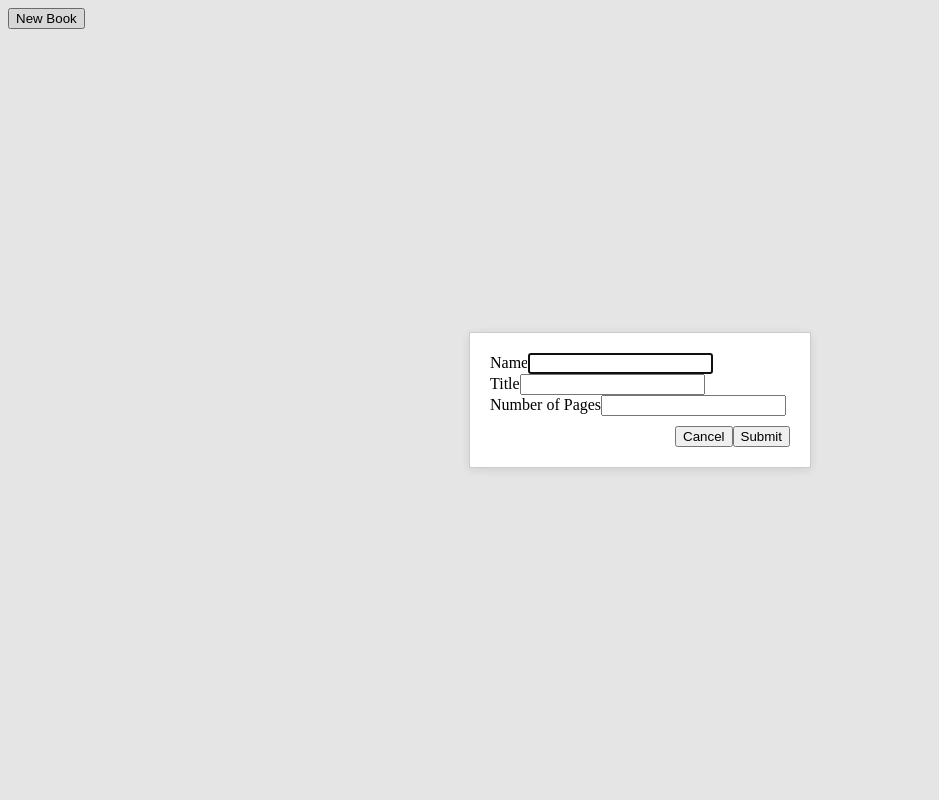
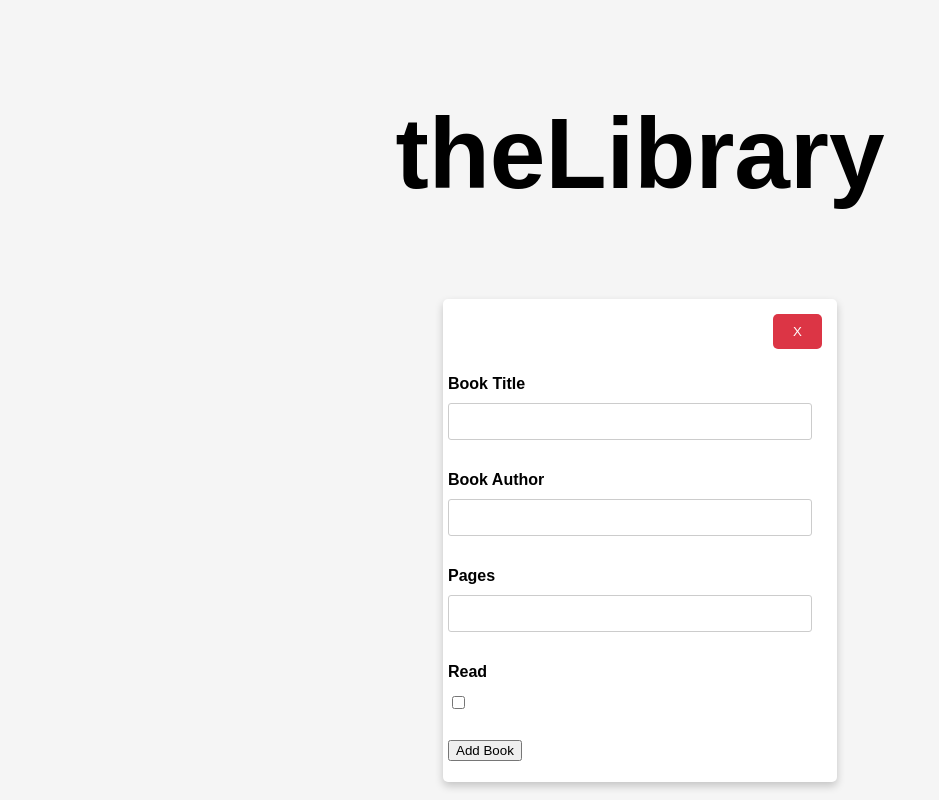
Before and after one commit to manielpb/TOP-Project-Library, a plain HTML site: page index.html in a window 1280 px wide. Both pictures are taken after a click on the button "New Book". Shown: the whole page, without its empty margins (0-939 px from the left). Drawn offline with Linux system fonts and the light colour scheme.

Commit message:
TOP Library project Code Provided covering every single instruction provided by TOP instructors Code Note

```diff
--- a/index.html
+++ b/index.html
@@ -3,12 +3,40 @@
 <head>
     <meta charset="UTF-8">
     <meta name="viewport" content="width=device-width, initial-scale=1.0">
+    <title>theLibrary</title>
     <link rel="stylesheet" href="styles.css"/>
-    <title>TOP Project Library</title>
 </head>
 <body>
+    <h2>theLibrary</h2>
+    <button id="book-button" style="margin-left:50px ;">New Book</button>
+    <div class="formCard">
+        <form id="bookForm" style="display: none;">
+            <div id='close-area'>
+                <button id="close-form" type="button">X</button>
+            </div>
+            <p>
+                <label for="title">Book Title</label>
+                <input type="text" id="title" name="title"/>
+            </p>
+            <p>
+                <label for="author">Book Author</label>
+                <input type="text" id="author" name="author"/>
+            </p>
+            <p>
+                <label for="pages">Pages</label>
+                <input type="number" id="pages" name="pages"/>
+            </p>
+            <p>
+                <label for="read">Read</label>
+                <input type="checkbox" id="read" name="read"/>
+            </p>
+            <p>
+                <input type="submit" value="Add Book"/>
+            </p>
+        </form>
+    </div>
+    <div id="libraryShelf"></div>
 
-<button id="dialogButton">New Book</button>
-<script src="index.js"></script>
+    <script src="index.js"></script>
 </body>
 </html>
--- a/index.js
+++ b/index.js
@@ -1,144 +1,86 @@
-class Book {
-  constructor(title, author, pages, read) {
+const myLibrary=[];
+
+function Book(title,author,pages,read){
     this.title = title;
     this.author = author;
     this.pages = pages;
     this.read = read;
-    this.info = () => {
-      return `${this.title} by ${this.author}, ${this.pages} pages, ${this.read}`;
-    };
-  }
 }
 
-
-
-
-
-
-
-const myLibrary = [];
-
-
-
-function addBookToLibrary(){
-   const newBook = {
-    title: prompt('Enter Book Title'),
-    author:prompt('Enter Book Author'),
-    pages:prompt("Enter Book Pages"),
-    read: prompt('Have You Read? (yes/no'),
+Book.prototype.toggleReadStatus = function(){
+    this.read = !this.read;
 }
 
-  myLibrary.push(newBook);
-  console.log(newBook)
+function addBookToLibrary(book){
+   myLibrary.push(book);
+  renderBook();
+}
 
+let bookButton = document.querySelector('#book-button');
+let bookForm = document.querySelector('#bookForm');
+let closeForm = document.querySelector('#close-form');
 
-  function loopBooks(){
-  myLibrary.forEach((book)=>{
-    const newDiv = document.createElement('div');
-    newDiv.textContent = `${newBook.title}, ${newBook.author}, ${newBook.pages}, ${newBook.read}`;
-    newDiv.className = 'card'
-    document.body.appendChild(newDiv)
+bookButton.addEventListener('click', ()=>{
+    bookForm.style.display = 'block';
+    bookButton.style.display = 'none';
 })
 
-
-}
-    loopBooks()
-}
-
-
-function createDialog(){
-  const dialog = document.createElement('dialog');
-  dialog.id = 'dialog';
-
-  const dialogBody = document.createElement('div');
-  dialogBody.className = 'dialog-body';
-
-  const bookForm = document.createElement('form');
-  bookForm.id = 'dialog-form';
-
-  const bookNameDiv = document.createElement('div');
-  const bookNameLabel = document.createElement('label');
-  bookNameLabel.setAttribute('for','name');
-  bookNameLabel.textContent = 'Name';
-  const bookNameInput = document.createElement('input');
-  bookNameInput.type = 'text';
-  bookNameInput.id = 'name';
-  bookNameInput.name = 'name';
-  bookNameDiv.appendChild(bookNameLabel);
-  bookNameDiv.appendChild(bookNameInput);
-
-  const bookAuthorDiv = document.createElement('div');
-  const bookAuthorLabel = document.createElement('label');
-  bookAuthorLabel.setAttribute('for','title');
-  bookAuthorLabel.textContent = 'Title';
-  const bookAuthorInput = document.createElement('input');
-  bookAuthorInput.type = 'text';
-  bookAuthorInput.id = 'author';
-  bookAuthorInput.name = 'author';
-  bookAuthorDiv.appendChild(bookAuthorLabel);
-  bookAuthorDiv.appendChild(bookAuthorInput);
-
-  const bookPagesDiv = document.createElement('div');
-  const bookPagesLabel = document.createElement('label');
-  bookPagesLabel.setAttribute('for', 'pages');
-  bookPagesLabel.textContent = 'Number of Pages';
-  const bookPagesInput = document.createElement('input');
-  bookPagesInput.type = 'number';
-  bookPagesInput.id = 'pages';
-  bookPagesInput.name = 'pages';
-  bookPagesDiv.appendChild(bookPagesLabel);
-  bookPagesDiv.appendChild(bookPagesInput)
-
-  bookForm.appendChild(bookNameDiv);
-  bookForm.appendChild(bookAuthorDiv);
-  bookForm.appendChild(bookPagesDiv);
-
-  dialogBody.appendChild(bookForm);
-
-
-  const dialogFooter = document.createElement('div');
-  dialogFooter.className = 'dialog-footer';
-
-  const cancelButton = document.createElement('button');
-  cancelButton.type = 'button';
-  cancelButton.id = 'closeDialog';
-  cancelButton.textContent = 'Cancel';
-
-  const submitButton = document.createElement('button');
-  submitButton.type = 'button';
-  submitButton.textContent = 'Submit';
-
-  dialogFooter.appendChild(cancelButton);
-  dialogFooter.appendChild(submitButton);
-
-  dialog.appendChild(dialogBody);
-  dialog.appendChild(dialogFooter);
-
-  document.body.appendChild(dialog);
-
-  cancelButton.addEventListener('click',()=>{
-    dialog.close();
-  });
-
+closeForm.addEventListener( 'click', ()=>{
+    bookForm.style.display='none';
+    bookButton.style.display='block';
+})
 
 bookForm.addEventListener('submit',(e)=>{
     e.preventDefault();
-    console.log('Form Submitted');
-   console.log('Name', form.name.value);
-   dialog.close();
+
+    const title = document.querySelector('#title').value;
+    const author = document.querySelector('#author').value;
+    const pages = document.querySelector('#pages').value;
+    const read = document.querySelector('#read').checked;
+
+    const newBook = new Book(title,author,pages,read);
+    addBookToLibrary(newBook);
+
+    bookForm.reset();
+})
+
+function renderBook(){
+    const libShelf = document.querySelector('#libraryShelf');
+    libShelf.innerHTML='';
+
+    myLibrary.forEach((book,index)=>{
+        const bookDiv = document.createElement('div');
+        bookDiv.classList.add('book-card'); //Add the 'book-card' class to the div
+
+        bookDiv.innerHTML = `
+        <h3>${book.title}</h3>
+        <p>Author: ${book.author}</p>
+        <p>Pages: ${book.pages}</p>
+        <p>Read: ${book.read ? 'Yes' : 'No'}</p>
+        <button class='toggle-ReadStatus' data-index="${index}">${book.read ? 'Mark as Unread': 'Mark as Read'}</button>
+        <button class='remove-book' data-index="${index}">Delete</button>
+        `;
+
+        libShelf.appendChild(bookDiv);
+
+
+    const toggleButton = bookDiv.querySelector('.toggle-ReadStatus');
+    toggleButton.addEventListener('click',()=>{
+        book.toggleReadStatus();
+        renderBook()
     });
 
-return dialog;
-
-
+   const removeButtons = bookDiv.querySelector('.remove-book');
+   removeButtons.addEventListener('click',(e)=>{
+    const index = e.target.dataset.index;
+    removeBook(index);
+     });
+    });
 }
 
-const dialog = createDialog();
+function removeBook(index){
+    myLibrary.splice(index,1);
+    renderBook();
+}
 
-const openDialogButton = document.getElementById('dialogButton');
-openDialogButton.addEventListener('click', ()=>{
-  dialog.showModal();
-})
-
-
-// addBookToLibrary()
+renderBook()
--- a/styles.css
+++ b/styles.css
@@ -1,23 +1,148 @@
-.card{
-    display: flexbox;
-    flex-direction: column;
 
-    border: 2px solid red;
+body>h2{
+    font-size: 100px;
+
 }
 
-dialog {
-    border: 1px solid #ccc;
-    box-shadow: 0 2px 10px rgba(0, 0, 0, 0.1);
+#close-area{
+    display: flex;
+    justify-content: flex-end;
+}
+
+
+body {
+    font-family: Arial, sans-serif;
+    background-color: #f5f5f5;
+    margin: 0;
+    padding: 0;
+    display: flex;
+    flex-direction: column;
+    align-items: center;
+    justify-content: center;
+    min-height: 100vh;
+}
+
+#book-button, #close-form {
+    background-color: #007BFF;
+    color: #fff;
+    border: none;
+    padding: 10px 20px;
+    cursor: pointer;
+    border-radius: 5px;
+    margin-bottom: 10px;
+    transition: background-color 0.3s ease;
+}
+
+#book-button:hover, #close-form:hover {
+    background-color: #0056b3;
+}
+
+#bookForm {
+    display: none;
     background-color: #fff;
     padding: 20px;
-    width: 300px;
-    max-width: 100%;
+    box-shadow: 0 4px 8px rgba(0, 0, 0, 0.2);
+    border-radius: 5px;
+    margin-bottom: 20px;
+    max-width: 400px; /* Adjust as needed */
+    margin: 0 auto; /* Center the form horizontally */
+    padding: 5px;
+    margin: 5px;
+    width: 30vw;
+    display: flex;
+    flex: 1;
 }
-.dialog-header {
-    font-size: 1.25em;
+
+
+#bookForm label {
+    display: block;
     margin-bottom: 10px;
+    font-weight: bold;
 }
-.dialog-footer {
-    text-align: right;
+
+#bookForm input[type="text"],
+#bookForm input[type="number"],
+#bookForm input[type="checkbox"] {
+    width: calc(100% - 20px); /* Adjust for padding */
+    padding: 10px;
+    margin-bottom: 15px;
+    border: 1px solid #ccc;
+    border-radius: 3px;
+    box-sizing: border-box;
+}
+
+#bookForm input[type="checkbox"] {
+    width: auto; /* Adjust width for checkbox */
+    margin-top: 5px;
+}
+
+#bookForm button {
+    background-color: #007BFF;
+    color: #fff;
+    border: none;
+    padding: 10px 20px;
+    cursor: pointer;
+    border-radius: 5px;
     margin-top: 10px;
+    transition: background-color 0.3s ease;
 }
+
+#bookForm button:hover {
+    background-color: #0056b3;
+}
+
+#bookForm button[type="submit"] {
+    margin-right: 10px;
+}
+
+#bookForm button[type="button"] {
+    background-color: #dc3545;
+    margin-right: 10px;
+}
+
+#bookForm button[type="button"]:hover {
+    background-color: #c82333;
+}
+
+/* Book Card Styling */
+.book-card {
+    background-color: #f9f9f9;
+    padding: 15px;
+    margin-bottom: 15px;
+    border-radius: 5px;
+    box-shadow: 0 2px 4px rgba(0, 0, 0, 0.1);
+    margin-left: 20px;
+    margin-bottom: 20px;
+    width: 20vw;
+
+}
+
+.book-card h3 {
+    margin-top: 0;
+    font-size: 1.2rem;
+    color: #333;
+}
+
+.book-card p {
+    margin: 5px 0;
+    color: #666;
+}
+
+.book-card .remove-book {
+    background-color: #dc3545;
+    color: #fff;
+    border: none;
+    padding: 5px 10px;
+    cursor: pointer;
+    border-radius: 3px;
+    transition: background-color 0.3s ease;
+}
+
+.book-card .remove-book:hover {
+    background-color: #c82333;
+}
+
+#libraryShelf{
+    display: grid;
+    grid-template-columns: auto auto;
+}
```
Lines whose indentation alone changed are shown as unchanged.
